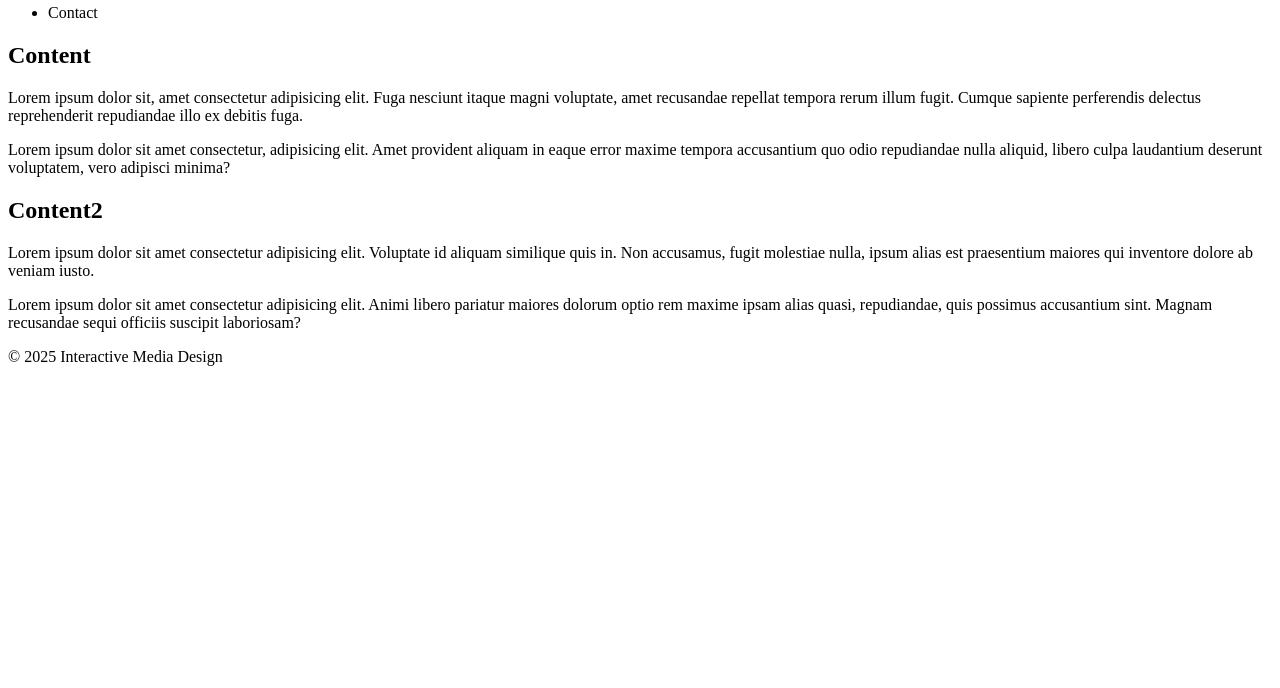
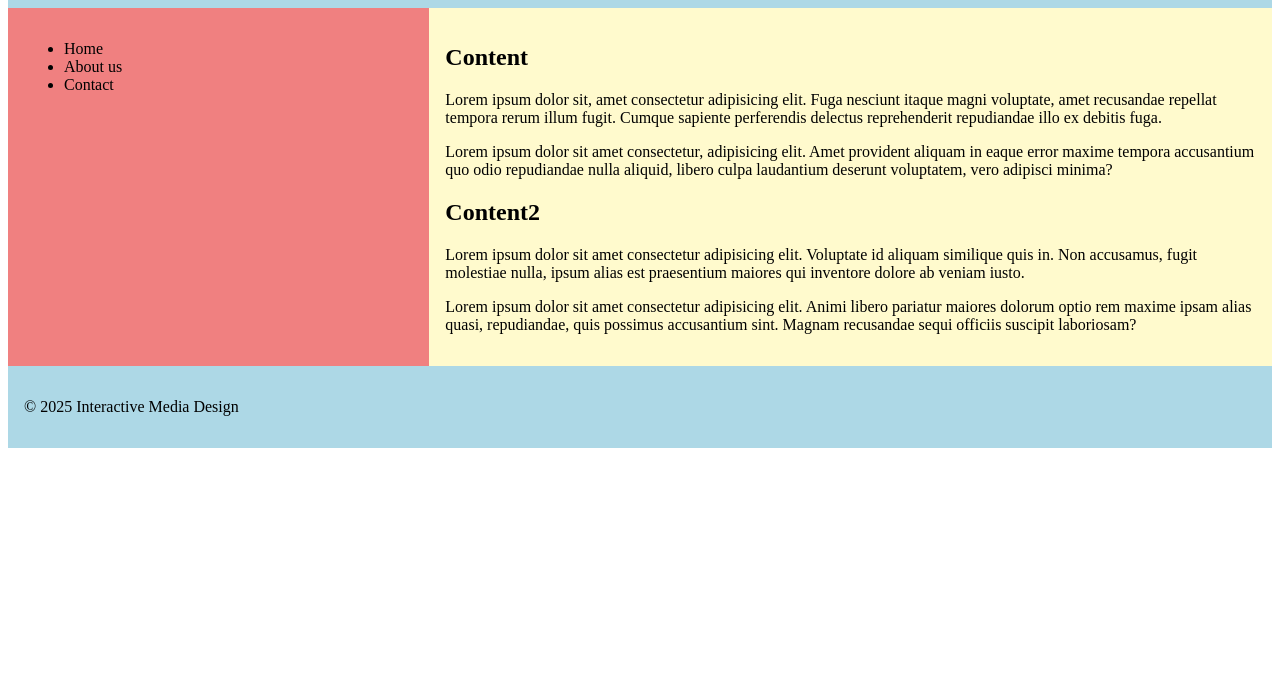
Before and after one commit to tour0055/tour0055.github.io, a plain HTML site: page week11part2/index.html in a window 1280 px wide. Shown: the part 112-800 px from the top of the page. Drawn offline with Linux system fonts and the light colour scheme.

Commit message:
dooooone

```diff
--- a/week11/main.css
+++ b/week11/main.css
@@ -5,8 +5,11 @@ body {
 .container {
     display: grid;
     grid-template-columns: 1fr;
-    grid-template-rows: repeat(6, 1fr);
+    grid-template-rows: repeat(6, 200px);
     gap: 1rem;
+
+   align-items: start;
+   justify-items: end;
     /* grid-template-columns: 1fr 200px; */
     /* grid-template-rows: 200px 200px 200px 200px;*/
     /* grid-template-columns: repeat(4, 200px);
@@ -31,9 +34,17 @@ body {
     padding: 2rem;
 }
 
+.box2{
+    align-self: center;
+    justify-self: start;
+}
+
+
+
 @media screen and (min-width: 600px) {
     .container {
         grid-template-columns: 1fr 1fr;
+    grid-template-rows: repeat(4, 200px);
     }
 
     /* grid item positioning by line */
--- a/week11part2/css/main.css
+++ b/week11part2/css/main.css
@@ -0,0 +1,55 @@
+header,
+nav,
+main,
+footer {
+    padding: 1rem;
+
+
+}
+
+
+header {
+    background-color: lightblue;
+    grid-area: header;
+}
+
+nav {
+    background-color: lightcoral;
+    grid-area: nav;
+}
+
+main {
+    background-color: lemonchiffon;
+    grid-area: main;
+}
+
+footer {
+    background-color: lightblue;
+    grid-area: footer;
+}
+
+.container {
+    display: grid;
+    grid-template-columns: 1fr;
+
+    grid-template-areas:
+        "header"
+        "nav"
+        "main"
+        "footer"
+    ;
+
+}
+
+@media screen and (min-width:700px) {
+    .container {
+        grid-template-columns: 1fr 1fr 1fr;
+        grid-template-areas:
+            "header header header"
+            "nav main main"
+            "nav main main"
+            "footer footer footer"
+    }
+
+    ;
+}
--- a/week11part2/index.html
+++ b/week11part2/index.html
@@ -9,6 +9,8 @@
 </head>
 
 <body>
+   <div class="container">
+
     <header>
         <h1>Grid Item Positioning with Areas</h1>
     </header>
@@ -44,6 +46,7 @@
 <p>&copy; 2025 Interactive Media Design</p>
 
     </footer>
+
 </body>
 
 </html>
--- /dev/null
+++ b/week12/css/main.css
@@ -0,0 +1,10 @@
+
+
+
+@import url('https://fonts.googleapis.com/css2?family=Lato:ital,wght@0,100;0,300;0,400;0,700;0,900;1,100;1,300;1,400;1,700;1,900&family=Montserrat&display=swap');
+
+
+body {
+    font-family: "Montserrat", sans-serif;
+
+}
```
Also changed, not shown: week12/index.html (added, +34 -0 lines).
